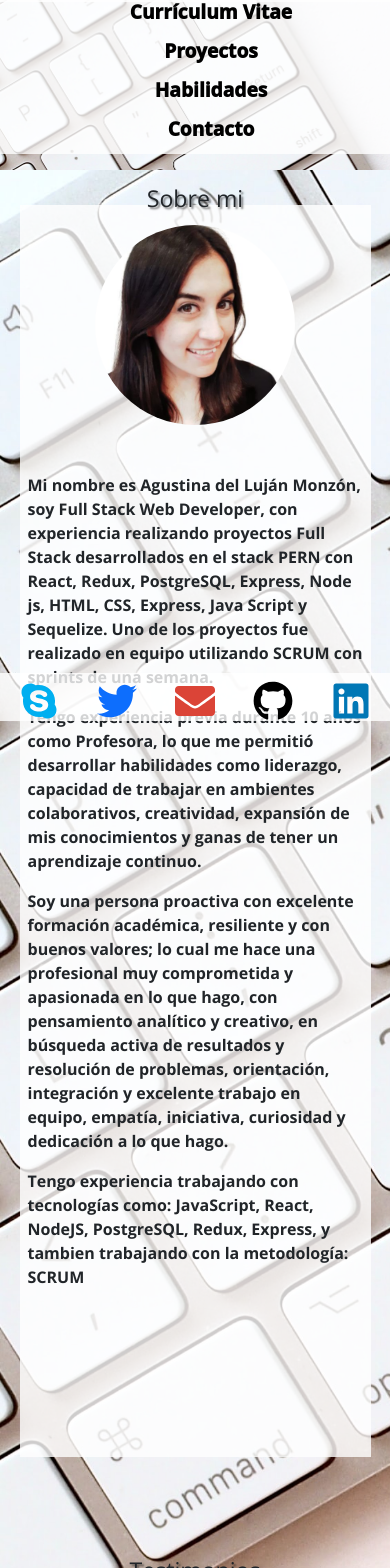
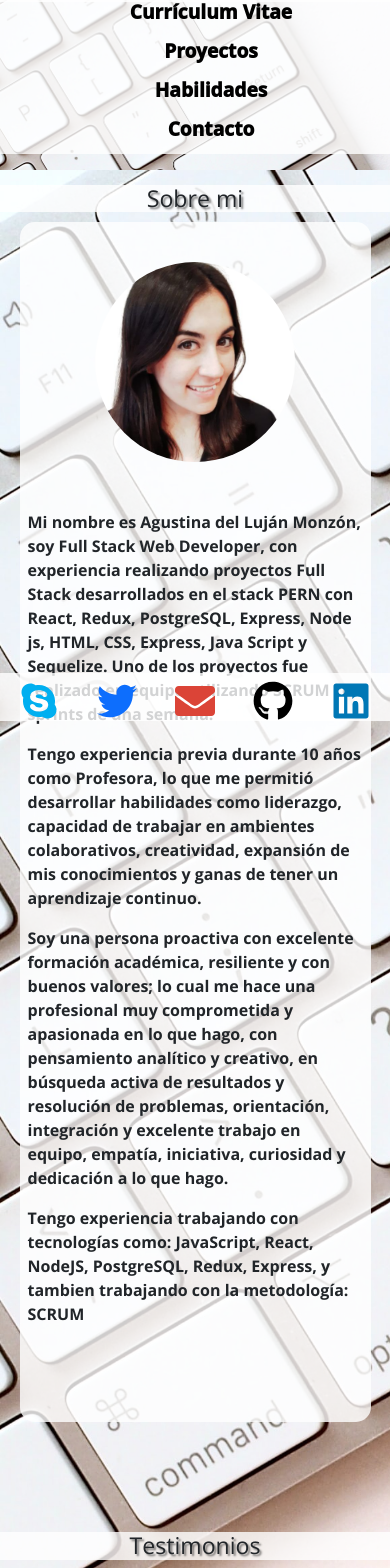
Before and after one commit to AgustinaMonzon/portfolioAgus, a React (Create React App) app: page /about in a window 390 px wide. Shown: the part 123-1691 px from the top of the page. Built offline with nearby package versions, Linux system fonts and the light colour scheme; a web font is replaced by a local one.

Commit message:
cambios diseño

```diff
--- a/src/Components/About/About.css
+++ b/src/Components/About/About.css
@@ -56,15 +56,19 @@
   @media (max-width: 992px) {
     .containerAbout {
       width: 90%;
-      height: auto;
+      height: 1200px;
       margin: 0 5%;
       display: flex;
       align-items: center;
       flex-direction: column;
+      margin-top:25px ;
+      border-radius: 15px;
     }
     .h2 {
       top: 15px;
       font-weight: bold;
+    background-color:rgba(255, 255, 255, 0.8);;
+
     }
     .texto {
       padding-top:1px;
@@ -72,18 +76,24 @@
       padding: 8px;
     }
     .test {
-      top: 100px;
+     top: 100px;
+     font-weight: bold;
+     background-color:rgba(255, 255, 255, 0.8);
+     margin-top: 10px;
+
     }
     .yo {
       height:200px;
       border-radius: 130px;
       margin-bottom: 40px;
-      margin-top: 20px;
+      margin-top: 40px;
       order: -1;
 
     }
+
     #testimonios {
-      margin-top: 150px;
+      margin-top: 120px;
+
 
     }
     .respon{
--- a/src/Components/Home/Home.css
+++ b/src/Components/Home/Home.css
@@ -96,6 +96,8 @@ margin: 15px 0 40px 25px;
     .h1 {
       font-size: 36px;
       text-align: center;
+      background-color:rgba(255, 255, 255, 0.253);
+      width: 100%;
     }
     .home{
         text-align: center;
```
